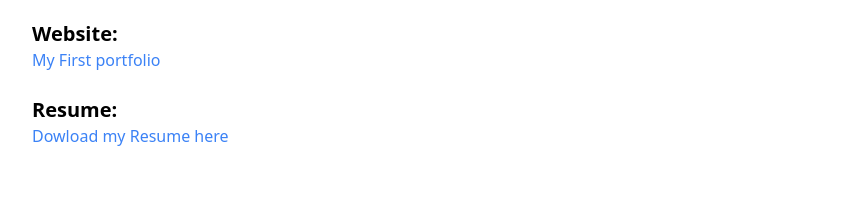
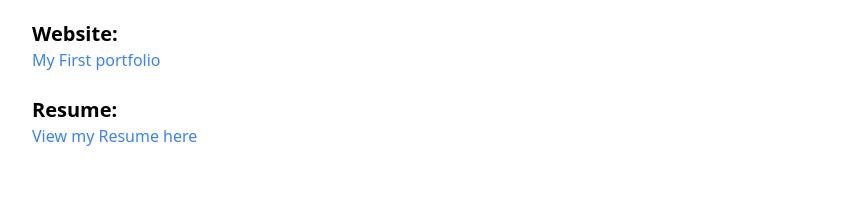
Before and after one commit to aaronchrisjo/eport, an Angular app: page / in a window 1280 px wide. Shown: the part 1360-1575 px from the top of the page, without its empty margins (192-1054 px from the left). Built offline with nearby package versions, Linux system fonts and the light colour scheme.

Commit message:
Resume redirection working. Portfolio ready for deployment

```diff
--- a/src/app/main/about/about.component.html
+++ b/src/app/main/about/about.component.html
@@ -41,7 +41,7 @@
         href="assets/aaron-resume-01.pdf"
         class="text-blue-500 hover:underline"
         target="_blank"
-        >Dowload my Resume here</a
+        >View my Resume here</a
       >
     </div>
   </div>
```
